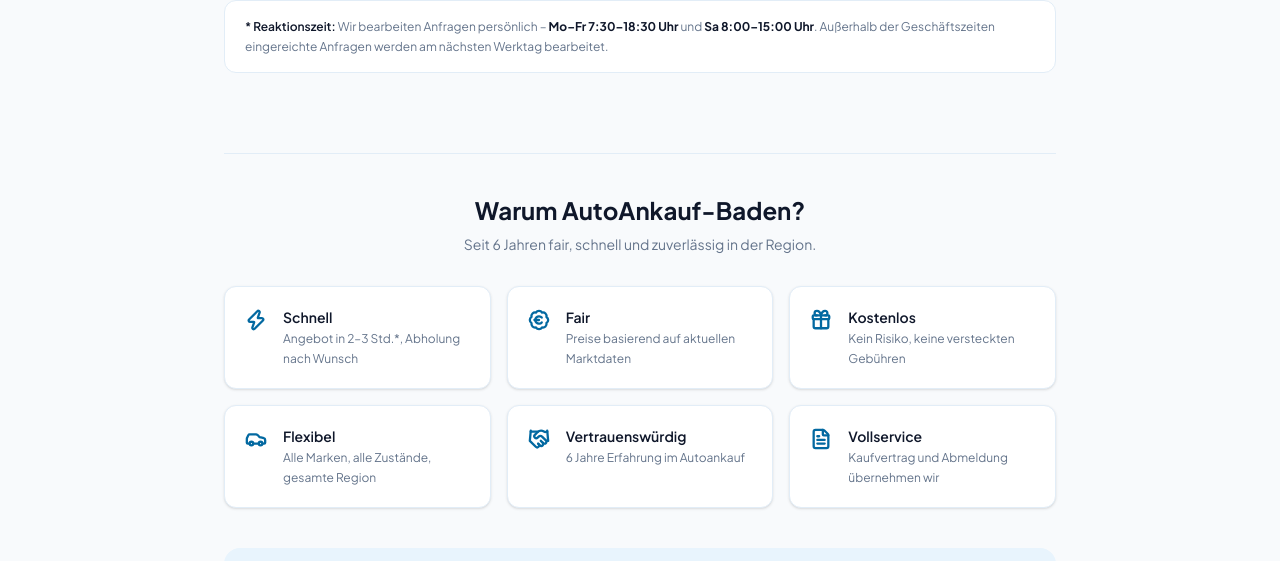
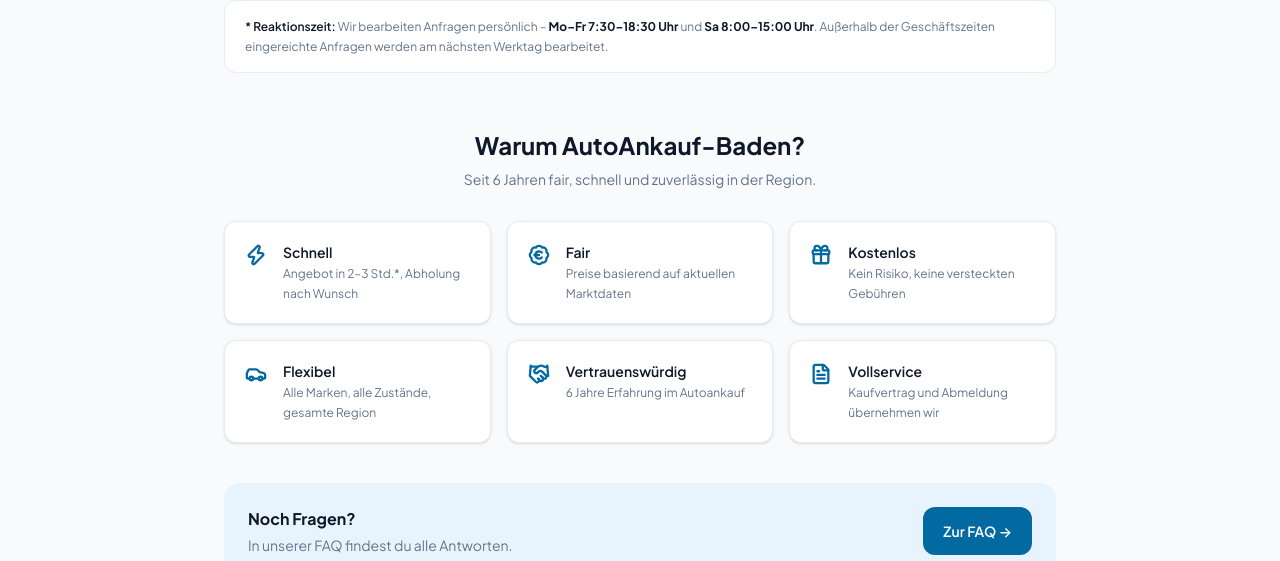
Before and after one commit to Amareknives/autoankauf-baden, a Next.js app: page /so-funktionierts in a window 1280 px wide. Shown: the part 1396-1957 px from the top of the page. Built offline with nearby package versions, Linux system fonts and the light colour scheme; no server answers.

Commit message:
Revert: Abstand vor Vorteile-Sektion zurück auf mt-14
Co-Authored-By: Claude Sonnet 4.6 <noreply@anthropic.com>

```diff
--- a/app/so-funktionierts/page.tsx
+++ b/app/so-funktionierts/page.tsx
@@ -189,7 +189,7 @@ export default function SoFunktioniertSPage() {
         </div>
 
         {/* Vorteile */}
-        <div className="mt-20 pt-10 border-t border-[#E2EDF7]">
+        <div className="mt-14">
           <h2 className="text-2xl font-bold text-[#0F172A] text-center mb-2">
             Warum AutoAnkauf-Baden?
           </h2>
```
